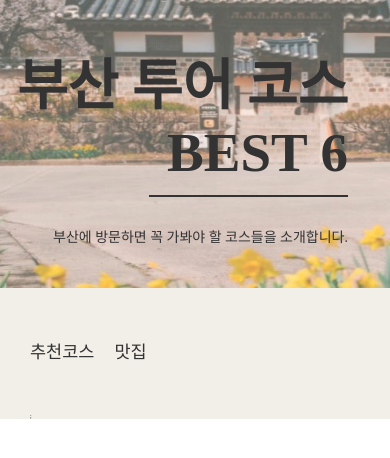
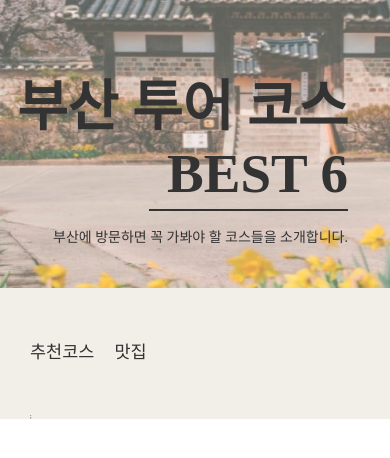
Before and after one commit to sunheeim/busantravel, a plain HTML site: page index.html in a window 390 px wide. Shown: the part 92-550 px from the top of the page. Drawn offline with Linux system fonts and the light colour scheme; no server answers; a web font is replaced by a local one.

Commit message:
Add files via upload

```diff
--- a/static/css/main.0e79af86.css
+++ b/static/css/main.0e79af86.css
@@ -218,10 +218,16 @@ a {
 
         .text {
             h1 {
-                font-size: 60px
+                font-size: 60px;
+                padding-bottom: 3rem;
+
             }
         }
     }
+}
+
+.main_visual .text h1::after {
+    bottom: 5rem;
 }
 
 @media screen and (max-width:480px) {
```
